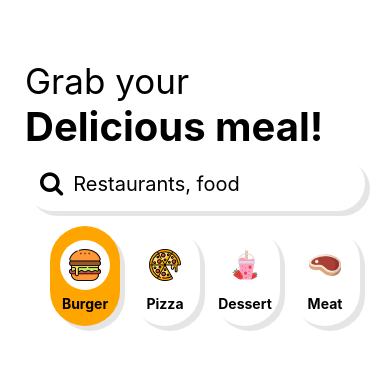
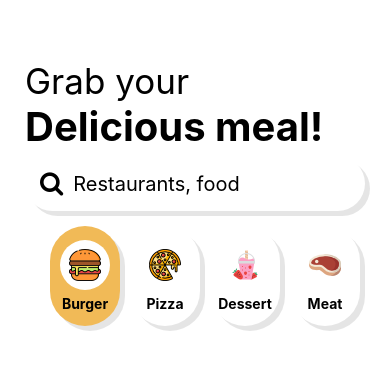
Before and after one commit to joshinehajoshi/React-native-restaurant-app, a React Native app: screen / in a window 390 px wide. Shown: the top 370 px of the page. Built offline with nearby package versions, Linux system fonts and the light colour scheme.

Commit message:
handlePress

```diff
--- a/App.js
+++ b/App.js
@@ -51,7 +51,7 @@ export default function App() {
           imageUrl={item.imageUrl}
           index= {index}
           active = {item.name === term}
-          onPress = {() => setTerm(item.name)}
+          handlePress = {() => setTerm(item.name)}
           />
         }}
         horizontal
--- a/src/components/CategoryItem.js
+++ b/src/components/CategoryItem.js
@@ -1,14 +1,14 @@
 import { StyleSheet, Text, View, Image, Button, TouchableOpacity } from "react-native";
 import { elevation } from "../common/styles";
 
-export default function CategoryItem({ name, imageUrl, index, active, onPress }) {
+export default function CategoryItem({ name, imageUrl, index, active, handlePress }) {
     return (
-        <TouchableOpacity>
+        <TouchableOpacity onPress={handlePress} >
         <View
         style={[styles.container,
         styles.elevation,
         index===0 ? {marginLeft: 25} : {marginLeft: 10},
-        active ? {backgroundColor: "orange"} : {backgroundColor: "white"}
+        active ? {backgroundColor: "rgb(241,186,87)"} : {backgroundColor: "white"}
         ]}>
             <View style={styles.imageContainer}>
                 <Image source={imageUrl} />
```
